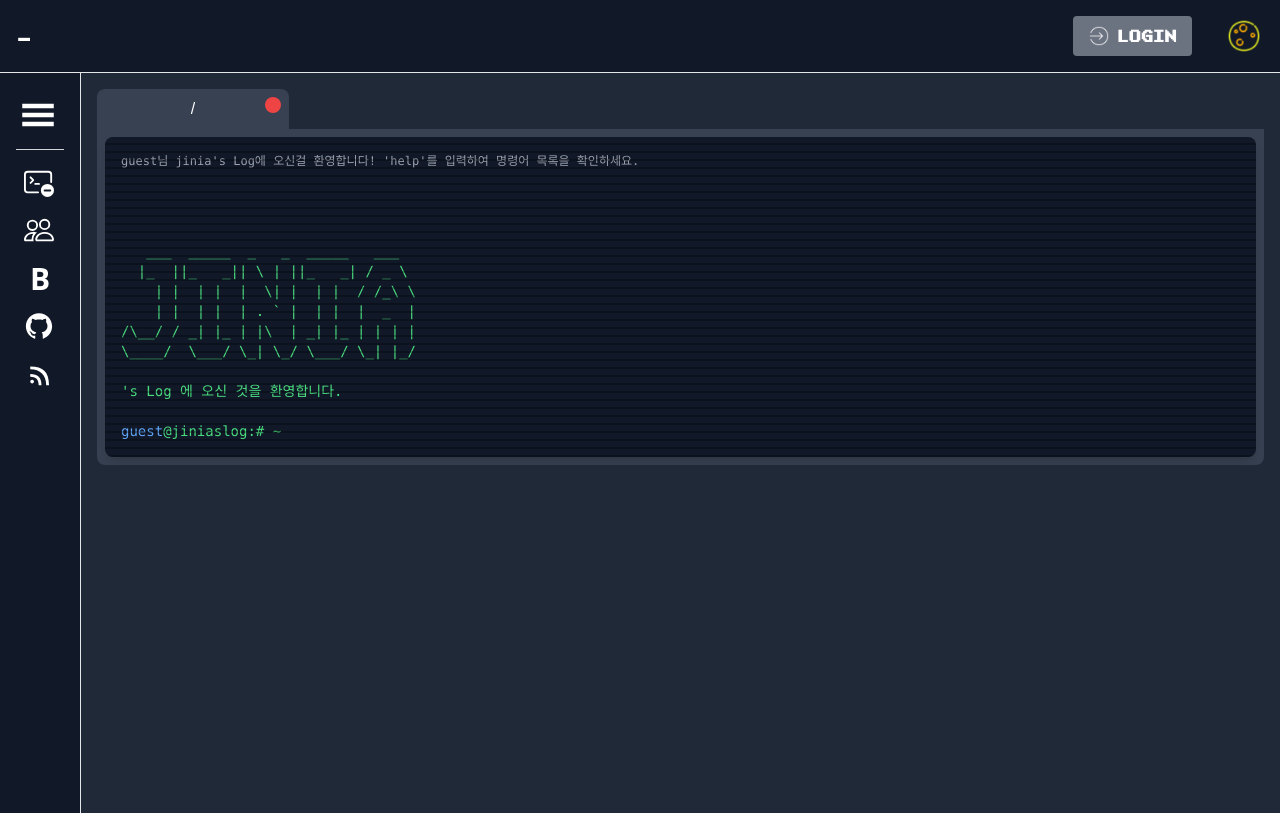
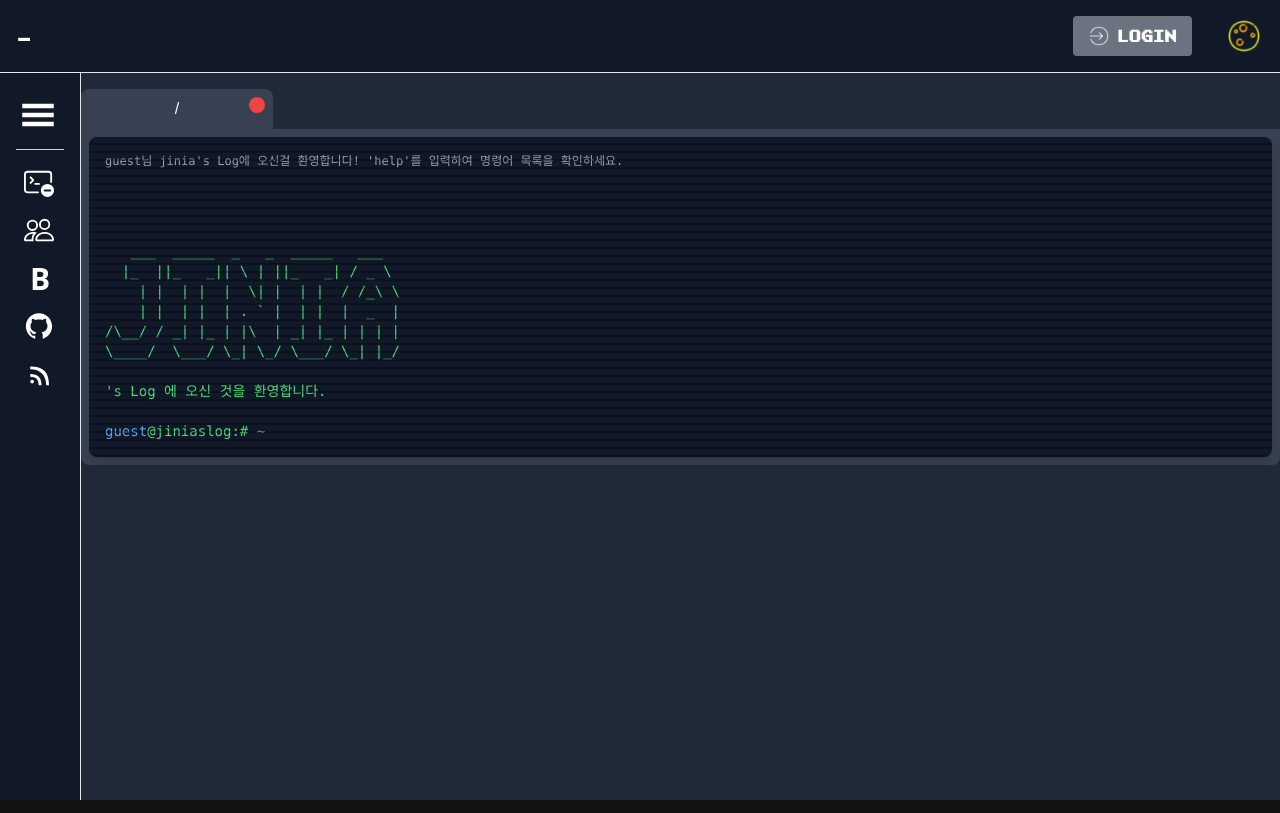
Before and after one commit to jinia91/blog-front, a Next.js app: page / in a window 1280 px wide. Built offline with nearby package versions, Linux system fonts and the light colour scheme; no server answers; a web font is replaced by a local one.

Commit message:
레이아웃 수정

```diff
--- a/app/(layout)/(components)/layout-main.tsx
+++ b/app/(layout)/(components)/layout-main.tsx
@@ -7,25 +7,27 @@ import { TapBarMain } from './(tap-system)/tap-bar-main'
 
 const LayoutMain = ({ page }: { page: React.ReactNode }): React.ReactNode => {
   return (
-    <>
+    <main className="h-screen flex flex-col">
       <header className="w-full bg-gray-900 border-b"><TopNavMain/></header>
-      <div className="md:flex">
+      <div className="md:flex flex-grow overflow-hidden">
         <aside className="fixed md:static flex-1 bg-gray-900 md:border-r"
                style={{ zIndex: 100 }}
         >
           <SideAppBar/>
         </aside>
-        <main
-          className="flex-grow bg-gray-800 text-white w-screen overflow-hidden pb-4"
-          style={{ height: 'calc(100vh - 60px)' }}>
+        <div className="flex-grow bg-gray-800 text-white w-screen overflow-hidden pb-4">
           <TabContextMenu/>
-          <div className="bg-gray-800 sm:p-4 pt-4">
-            <TapBarMain/>
-            <RenderApp page={page}/>
+          <div className="flex flex-col h-full">
+            <div className="bg-gray-800 pt-4 flex-shrink-0">
+              <TapBarMain/>
+            </div>
+            <div className="flex-grow overflow-auto">
+              <RenderApp page={page}/>
+            </div>
           </div>
-        </main>
+        </div>
       </div>
-    </>
+    </main>
   )
 }
 export { LayoutMain }
```
